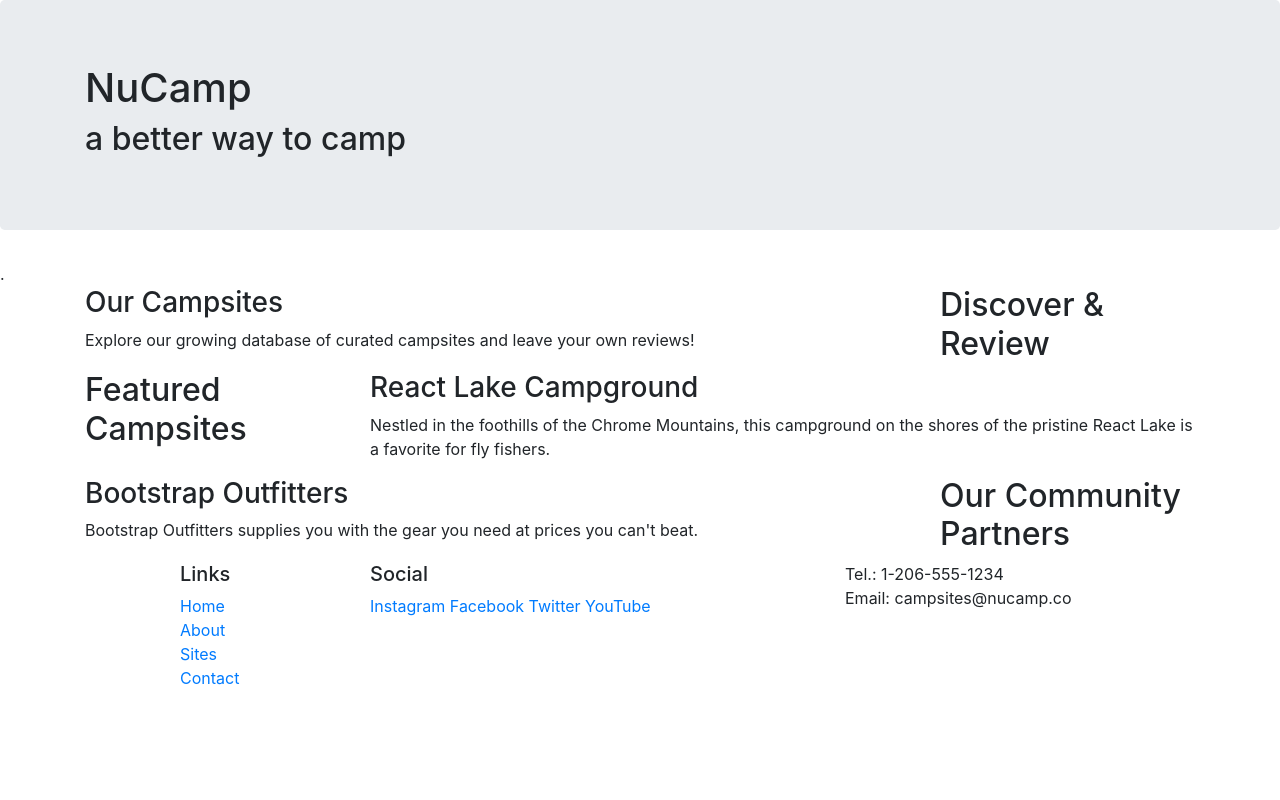
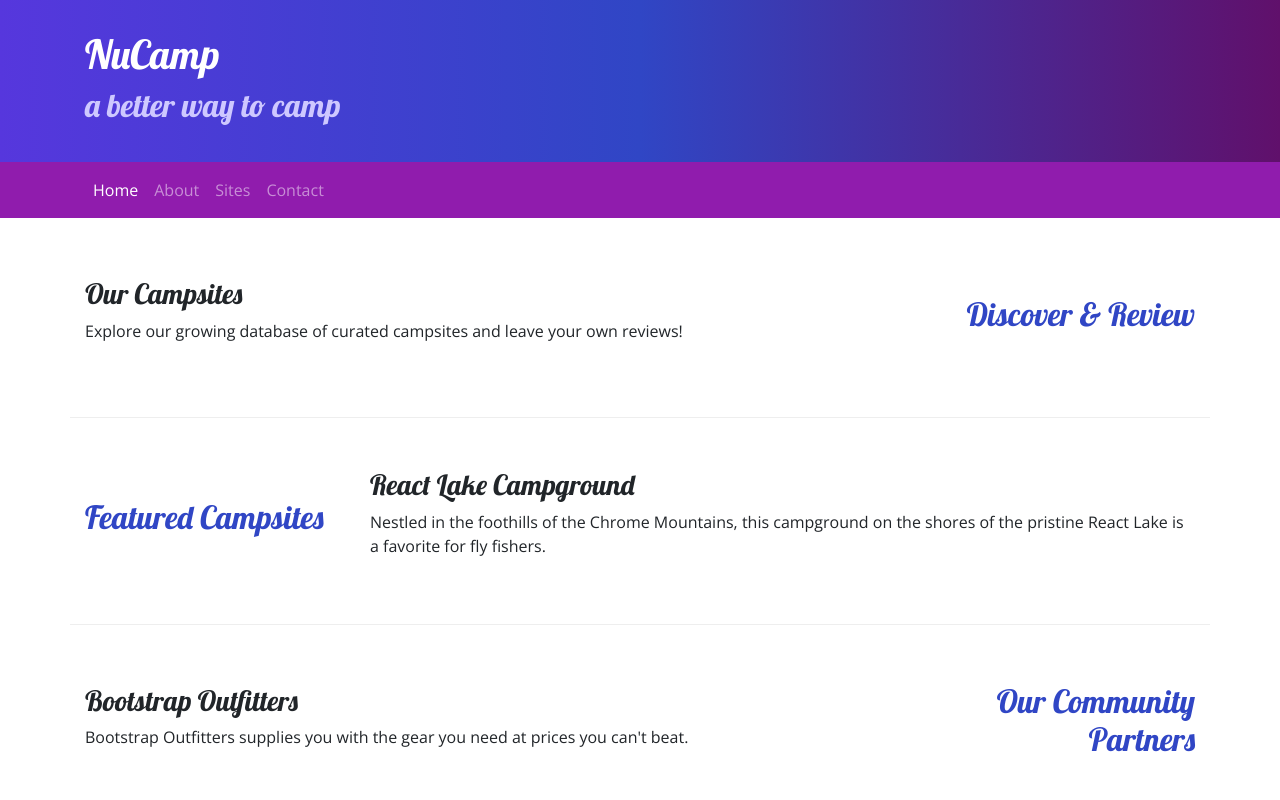
Before and after one commit to Mohamedsol/Bootstrap-Project, a website: page index.html in a window 1280 px wide. Shown: the top 800 px of the page. Drawn offline with nearby package versions, Linux system fonts and the light colour scheme.

Commit message:
NavBar and BreadCrumbs

```diff
--- /dev/null
+++ b/css/styles.css
@@ -0,0 +1,68 @@
+body {
+    font-family: "Open Sans", sans-serif;
+}
+
+h1, h2, h3 {
+    font-family: "Lobster", cursive;
+}
+
+h2 {
+    color: #3046C5;
+}
+
+header h2 {
+    color: #CEC8FF;
+}
+
+footer {
+    background-image: linear-gradient(#CEC8FF, white);
+    padding: 20px 0;
+}
+
+.jumbotron {
+    padding: 30px;
+    background-image: linear-gradient(to right, #5637DD, #3046C5, #60106B);
+    color: white;
+}
+
+.row-content {
+    padding: 50px 0;
+    border-bottom: 1px ridge;
+    min-height: 200px;
+}body {
+    font-family: "Open Sans", sans-serif;
+}
+
+h1, h2, h3 {
+    font-family: "Lobster", cursive;
+}
+
+h2 {
+    color: #3046C5;
+}
+
+header h2 {
+    color: #CEC8FF;
+}
+
+footer {
+    background-image: linear-gradient(#CEC8FF, white);
+    padding: 20px 0;
+}
+
+.jumbotron {
+    margin:0;
+    padding: 30px;
+    background-image: linear-gradient(to right, #5637DD, #3046C5, #60106B);
+    color: white;
+}
+
+.row-content {
+    padding: 50px 0;
+    border-bottom: 1px ridge;
+    min-height: 200px;
+}
+
+.navbar {
+    background-color: #901CAD;
+}
--- a/index.html
+++ b/index.html
@@ -9,12 +9,15 @@
         <!-- Bootstrap CSS -->
         <link rel="stylesheet" href="node_modules/bootstrap/dist/css/bootstrap.min.css" />
 
+        <!-- Additional CSS must be placed after Bootstrap CSS -->
+        <link rel="stylesheet" href="https://fonts.googleapis.com/css?family=Lobster|Open+Sans" />
+        <link rel="stylesheet" href="css/styles.css" />
         <title>NuCamp: A Better Way To Camp</title>
     </head>
 
 <body>
 
-    <header class="jumbotron">
+    <header class="jumbotron jumbotron-fluid">
         <div class="container">
             <div class="row">
                 <div class="col">
@@ -24,12 +27,26 @@
             </div>
         </div>
     </header>
-.
+    <nav class="navbar navbar-expand-sm navbar-dark sticky-top">
+        <div class="container">
+                <button class="navbar-toggler" type="button" data-toggle="collapse" data-target="#nucampNavbar">
+                        <span class="navbar-toggler-icon"></span>
+                    </button>
+        <div class="collapse navbar-collapse" id="nucampNavbar">
+            <ul class="navbar-nav">
+                <li class="nav-item active"><a class="nav-link" href="#">Home</a></li>
+                <li class="nav-item"><a class="nav-link" href="aboutus.html">About</a></li>
+                <li class="nav-item"><a class="nav-link" href="#">Sites</a></li>
+                <li class="nav-item"><a class="nav-link" href="#">Contact</a></li>
+            </ul>
+        </div>
+        </div>
+    </nav>
 
         <div class="container">
-            <div class="row">
+            <div class="row row-content align-items-center">
                 <div class="col-sm-4 order-sm-last col-md-3">
-                    <h2>Discover & Review</h2>
+                    <h2 class="text-sm-right">Discover & Review</h2>
                 </div>
                 <div class="col">
                     <h3>Our Campsites</h3>
@@ -37,7 +54,7 @@
                 </div>
             </div>
 
-            <div class="row">
+            <div class="row row-content align-items-center">
                 <div class="col-sm-4 col-md-3">
                     <h2>Featured Campsites</h2>
                 </div>
@@ -47,9 +64,9 @@
                 </div>
             </div>
 
-            <div class="row">
+            <div class="row row-content align-items-center">
                 <div class="col-sm-4 order-sm-last col-md-3">
-                    <h2>Our Community Partners</h2>
+                    <h2 class="text-sm-right">Our Community Partners</h2>
                 </div>
                 <div class="col">
                     <h3>Bootstrap Outfitters</h3>
@@ -70,7 +87,7 @@
                             <li><a href="#">Contact</a></li>
                         </ul>
                     </div>
-                    <div class="col-6 col-sm-5">
+                    <div class="col-6 col-sm-5 text-center">
                         <h5>Social</h5>
                         <a href="http://instagram.com/">Instagram</a>
                         <a href="http://facebook.com/">Facebook</a>
```
Also changed, not shown: aboutus.html (added, +109 -0 lines).
